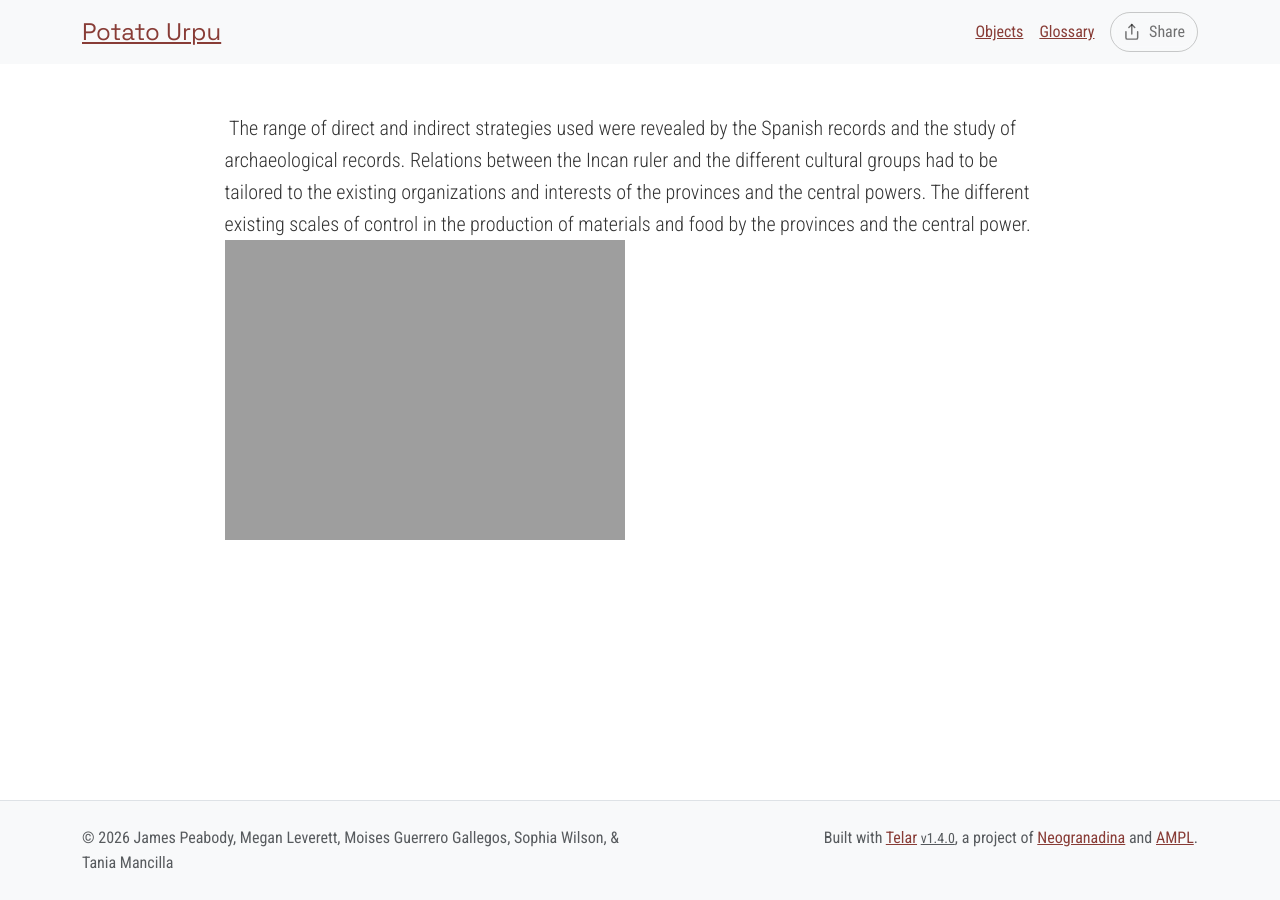
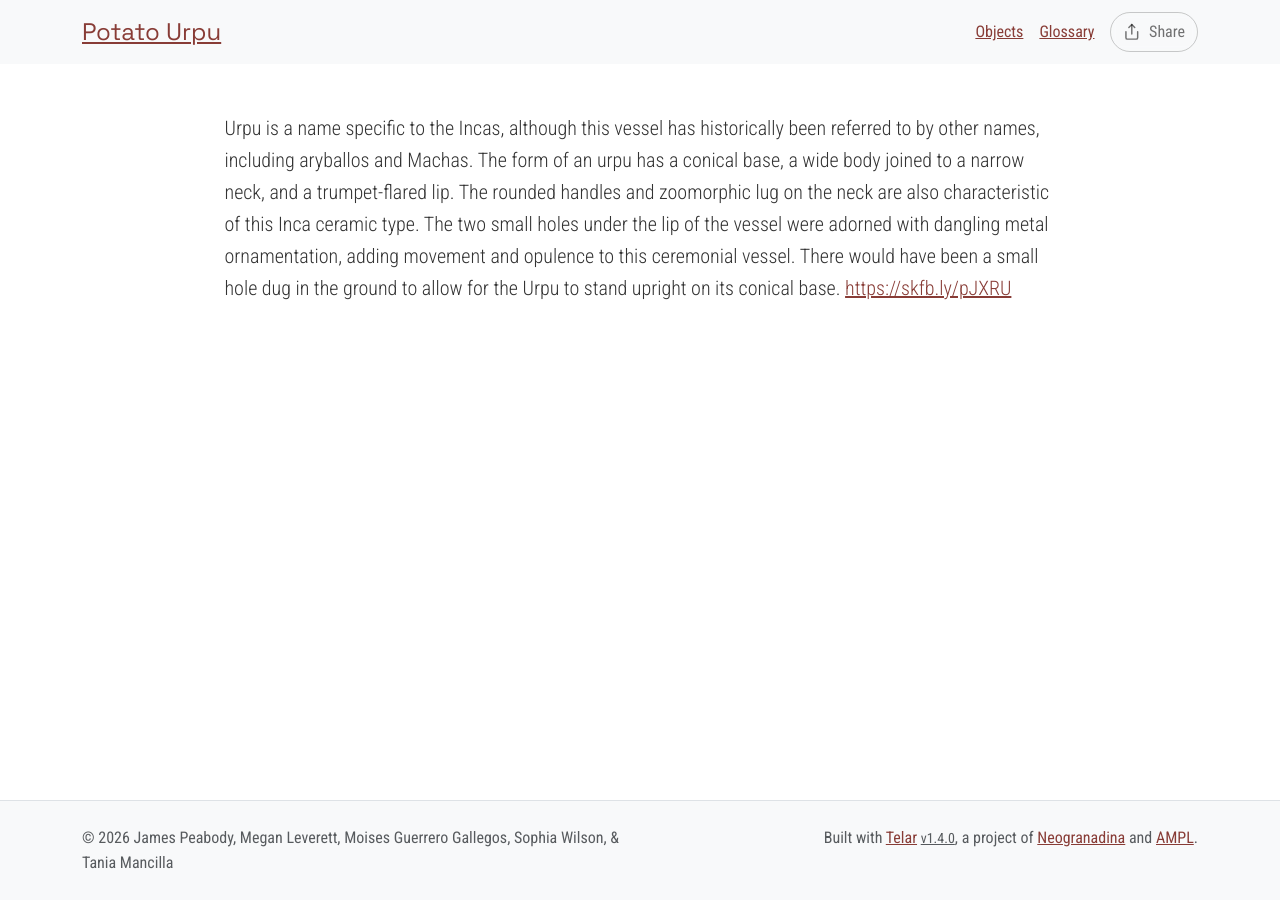
Before and after one commit to meganleverett/potato_urpu, a Jekyll site: the page built from telar-content/texts/stories/blank_template-learn-more.md, in a window 1280 px wide. Built offline with Jekyll 4.4.1, drawn with Linux system fonts in a browser that asks for light colours.

Commit message:
Modify 1 story, add 1 object
Added:
  Object: Se construye una vasija ovoidal

Changed:
  Story: Incan Potato Urpu

Published via Telar Compositor

```diff
--- a/telar-content/spreadsheets/objects.csv
+++ b/telar-content/spreadsheets/objects.csv
@@ -2,10 +2,10 @@ object_id,title,featured,creator,description,source_url,period,year,medium_genre
 id_objeto,titulo,destacado,creador,descripcion,url_fuente,periodo,año,medio_genero,temas,fuente,credito,miniatura,texto_alt
 # Make it lower-case and avoid spaces. If you are referring to a local object please ensure the object_id matches the name of the file exactly (with or without the file extension – it doesn't matter).,# Please provide a title — this is required.,"# Describe what the image shows for screen readers. Mention the subject and key details. Avoid ""Image of..."" — describe the content directly. If empty, the title is used.","# Mark ""yes"" to feature on homepage",# The person or organization that created the original object.,"# A brief description of the object, shown on the objects page of your published site.",# Here you can include a IIIF manifest and Telar will do the rest of the work for you.,"# The historical period this object belongs to (e.g. ""Colonial period"", ""19th century"").",# In YYYY format — for filtering and sorting chronologically.,"# The medium or genre of the object (e.g. ""Map"", ""Photograph"", ""Engraving"").",# Comma-separated terms for gallery filtering,"# This will be overlaid over the viewer, unless you specify otherwise in _config.yml.","# Attribution line shown on the published site (e.g. ""Courtesy of UCSB Library"").","# Telar generates thumbnails automatically, but you can override this by specifying an image file in this column."
 "# Escríbelo en minúsculas y sin espacios. Si hace referencia a un objeto local, asegúrate de que el object_id coincida exactamente con el nombre del archivo (con o sin extensión; no importa).",# Incluye un título: este campo es obligatorio.,"# Describe lo que muestra la imagen para lectores de pantalla. Menciona el sujeto y los detalles clave. Evita ""Imagen de..."" — describe el contenido directamente. Si se deja vacío, se usa el título.","# Marca ""sí"" para destacar en la página de inicio",# La persona u organización que creó el objeto original.,"# Una breve descripción del objeto, que se muestra en la página de objetos de tu sitio publicado.",# Aquí puedes incluir un manifiesto IIIF y Telar se encargará del resto del trabajo.,"# El período histórico al que pertenece este objeto (por ejemplo, ""Período colonial"", ""Siglo XIX"").",# En formato AAAA — para filtrar y ordenar cronológicamente.,"# El medio o género del objeto (por ejemplo, ""Mapa"", ""Fotografía"", ""Grabado"").",# Términos separados por comas para filtrado de galería,"# Esto se mostrará encima del visor, a menos que indiques lo contrario en _config.yml.","# Línea de atribución que se muestra en el sitio publicado (por ejemplo, ""Cortesía de la Biblioteca de UCSB"").","# Telar genera miniaturas automáticamente, pero puedes anular este comportamiento especificando un archivo de imagen en esta columna."
-chimuincavessel,"Museo Larco; Chimu Inca; Room 3, Vitrine 26",,,,,,,,,,,,"Museo Larco; Chimu Inca; Room 3, Vitrine 26"
-incamap,"The Inca Empire's expansion according to John Howland Rowe in his ""absolute chronology"", developed in 1944–1945",,,,,,,,,,,,"The Inca Empire's expansion according to John Howland Rowe in his ""absolute chronology"", developed in 1944–1945"
 potatourpu,Inca Vessel,," South America, North Coast, Peru, Inca, Chimu","7 1/4"" x 5 3/4"" in. dia.
 1968.64
 ",,Inca," ca. 1300-1450 CE",,,,,,Inca Vessel
+incamap,"The Inca Empire's expansion according to John Howland Rowe in his ""absolute chronology"", developed in 1944–1945",,,,,,,,,,,,"The Inca Empire's expansion according to John Howland Rowe in his ""absolute chronology"", developed in 1944–1945"
+chimuincavessel,"Museo Larco; Chimu Inca; Room 3, Vitrine 26",,,,,,,,,,,,"Museo Larco; Chimu Inca; Room 3, Vitrine 26"
 symbolismandritual,"Sanchez Garrafa, Rodolfo. 2011. “Symbolism and Ritual Surrounding the Potato in the Andes”",,,,,,,,,,,,"Sanchez Garrafa, Rodolfo. 2011. “Symbolism and Ritual Surrounding the Potato in the Andes”"
 urpuparts,Se construye una vasija ovoidal,,,,,,,,,,,,Se construye una vasija ovoidal
--- a/telar-content/texts/stories/blank_template-learn-more.md
+++ b/telar-content/texts/stories/blank_template-learn-more.md
@@ -2,4 +2,5 @@
 title: "Learn more"
 ---
 
- The range of direct and indirect strategies used were revealed by the Spanish records and the study of archaeological records. Relations between the Incan ruler and the different cultural groups had to be tailored to the existing organizations and interests of the provinces and the central powers. The different existing scales of control in the production of materials and food by the provinces and the central power.![The Inca Empire's expansion according to John Howland Rowe in his "absolute chronology", developed in 1944–1945](https://meganleverett.github.io/potato_urpu/iiif/objects/incamap/incamap.jpg)
+Urpu is a name specific to the Incas, although this vessel has historically been referred to by other names, including aryballos and Machas. The form of an urpu has a conical base, a wide body joined to a narrow neck, and a trumpet-flared lip. The rounded handles and zoomorphic lug on the neck are also characteristic of this Inca ceramic type. The two small holes under the lip of the vessel were adorned with dangling metal ornamentation, adding movement and opulence to this ceremonial vessel. There would have been a small hole dug in the ground to allow for the Urpu to stand upright on its conical base.
+[https://skfb.ly/pJXRU](https://skfb.ly/pJXRU)
```
Also changed, not shown: telar-content/spreadsheets/blank_template.csv (+6 -4 lines), telar-content/texts/stories/blank_template-step2-layer1.md (added, +5 -0 lines), telar-content/texts/stories/blank_template-step3-layer1.md (added, +5 -0 lines).
